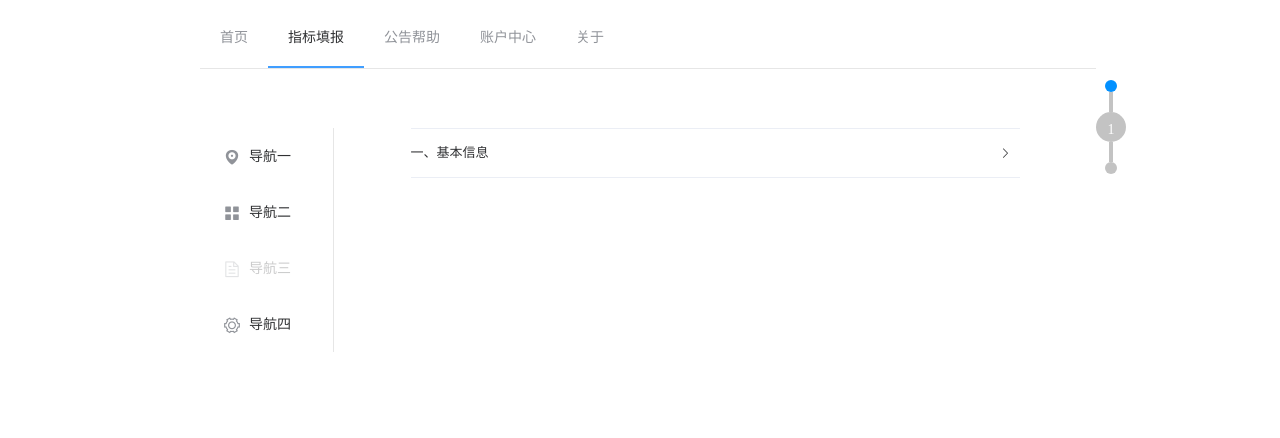
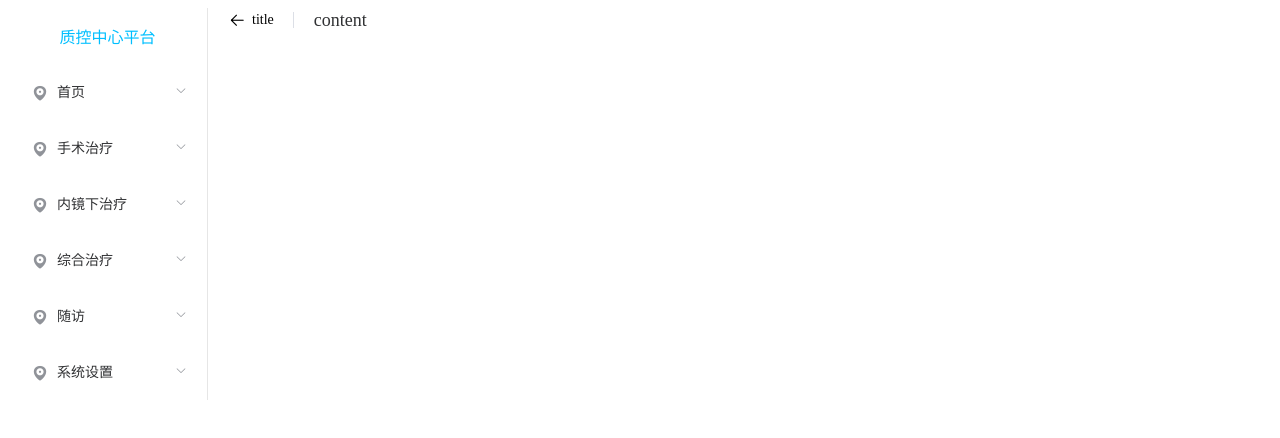
Before and after one commit to sushuang-goudan/No2_Project_Front-end, a Vue app: page / in a window 1280 px wide. Shown: the top 438 px of the page. Built offline with nearby package versions, Linux system fonts and the light colour scheme.

Commit message:
增加管理端导航栏
增加管理端导航栏，“NavBar_”还需完善

```diff
--- a/src/App.vue
+++ b/src/App.vue
@@ -1,24 +1,27 @@
 <template>
   <div id="app">
-    <div id="top">
-      <nav-bar></nav-bar>
-    </div>
-    <div id="bottom">
-      <keep-alive include="formView">
-        <form-view></form-view>
-      </keep-alive>
-    </div>
+<!--    <div id="top">-->
+<!--      <nav-bar></nav-bar>-->
+<!--    </div>-->
+<!--    <div id="bottom">-->
+<!--      <keep-alive include="formView">-->
+<!--        <form-view></form-view>-->
+<!--      </keep-alive>-->
+<!--    </div>-->
+    <AdminPort></AdminPort>
   </div>
 </template>
 
 <script>
-  import NavBar from './components/bars/NavBar.vue'
-  import FormView from './components/forms/DataPort.vue';
+  // import NavBar from './components/bars/NavBar.vue'
+  // import FormView from './components/forms/DataPort.vue';
+  import AdminPort from "./components/forms/AdminPort";
 
   export default {
     components: {
-      NavBar,
-      FormView
+      AdminPort,
+      // NavBar,
+      // FormView
     },
     data: function () {
       return {
--- a/src/components/bars/NavBar_.vue
+++ b/src/components/bars/NavBar_.vue
@@ -1,6 +1,8 @@
 <template>
 <!--  管理端口的导航栏-->
-  <div></div>
+  <div>
+    <el-page-header title="title" content="content"></el-page-header>
+  </div>
 </template>
 
 <script>
--- a/src/components/bars/SideBar_.vue
+++ b/src/components/bars/SideBar_.vue
@@ -1,7 +1,87 @@
 <template>
 <!--  管理端口的侧边栏-->
   <div>
+    <el-row class="tac">
+      <el-col >
+        <el-menu>
+          <p>质控中心平台</p>
+        </el-menu>
 
+        <el-menu
+            default-active="2"
+            class="el-menu-vertical-demo"
+            @open="handleOpen"
+            @close="handleClose">
+
+          <el-submenu index="gl_1" @click="getTitle">
+            <template slot="title">
+              <i class="el-icon-location"></i>
+              <span>首页</span>
+            </template>
+            <el-menu-item-group>
+              <el-menu-item index="gl_1_1">汇总数据</el-menu-item>
+            </el-menu-item-group>
+          </el-submenu>
+
+          <el-submenu index="gl_2" @click="getTitle">
+            <template slot="title">
+              <i class="el-icon-location"></i>
+              <span>手术治疗</span>
+            </template>
+            <el-menu-item-group>
+              <el-menu-item index="gl_2_1">数据统计</el-menu-item>
+              <el-menu-item index="gl_2_2">病例列表</el-menu-item>
+            </el-menu-item-group>
+          </el-submenu>
+
+          <el-submenu index="gl_3">
+            <template slot="title">
+              <i class="el-icon-location"></i>
+              <span>内镜下治疗</span>
+            </template>
+            <el-menu-item-group>
+              <el-menu-item index="gl_3_1">数据统计</el-menu-item>
+              <el-menu-item index="gl_3_2">病例列表</el-menu-item>
+            </el-menu-item-group>
+          </el-submenu>
+
+          <el-submenu index="gl_4">
+            <template slot="title">
+              <i class="el-icon-location"></i>
+              <span>综合治疗</span>
+            </template>
+            <el-menu-item-group>
+              <el-menu-item index="gl_4_1">数据统计</el-menu-item>
+              <el-menu-item index="gl_4_2">病例列表</el-menu-item>
+            </el-menu-item-group>
+          </el-submenu>
+
+          <el-submenu index="gl_5">
+            <template slot="title">
+              <i class="el-icon-location"></i>
+              <span>随访</span>
+            </template>
+            <el-menu-item-group>
+              <el-menu-item index="gl_5_1">数据统计</el-menu-item>
+              <el-menu-item index="gl_5_2">病例列表</el-menu-item>
+            </el-menu-item-group>
+          </el-submenu>
+
+          <el-submenu index="gl_6">
+            <template slot="title">
+              <i class="el-icon-location"></i>
+              <span>系统设置</span>
+            </template>
+            <el-menu-item-group>
+              <el-menu-item index="gl_6_1">消息公告</el-menu-item>
+              <el-menu-item index="gl_6_2">用户设置</el-menu-item>
+              <el-menu-item index="gl_6_3">修改密码</el-menu-item>
+            </el-menu-item-group>
+          </el-submenu>
+
+        </el-menu>
+      </el-col>
+    </el-row>
   </div>
 </template>
 
@@ -12,5 +92,8 @@ export default {
 </script>
 
 <style scoped>
-
+  p{
+  text-align: center;
+  color: deepskyblue;
+  }
 </style>
--- a/src/components/forms/AdminPort.vue
+++ b/src/components/forms/AdminPort.vue
@@ -1,12 +1,33 @@
 <template>
 <!--  管理端口，数据端口是DataPort，也就是原来的FormView-->
 <!--  组件中的adminforms文件夹是用来存放一些可能用到的组件，类比于dataforms-->
-  <div></div>
+  <div>
+    <el-container>
+      <el-aside width="200px">
+<!--        侧边栏-->
+        <SideBar_></SideBar_>
+      </el-aside>
+
+      <el-container>
+        <el-header>
+<!--          头部导航栏-->
+          <NavBar_></NavBar_>
+        </el-header>
+      </el-container>
+    </el-container>
+  </div>
 </template>
 
 <script>
+import SideBar_ from "../bars/SideBar_";
+import NavBar_ from "../bars/NavBar_";
+
 export default {
-  name: "AdminPort"
+  name: "AdminPort",
+  components: {
+    NavBar_,
+    SideBar_
+  }
 }
 </script>
 
```
